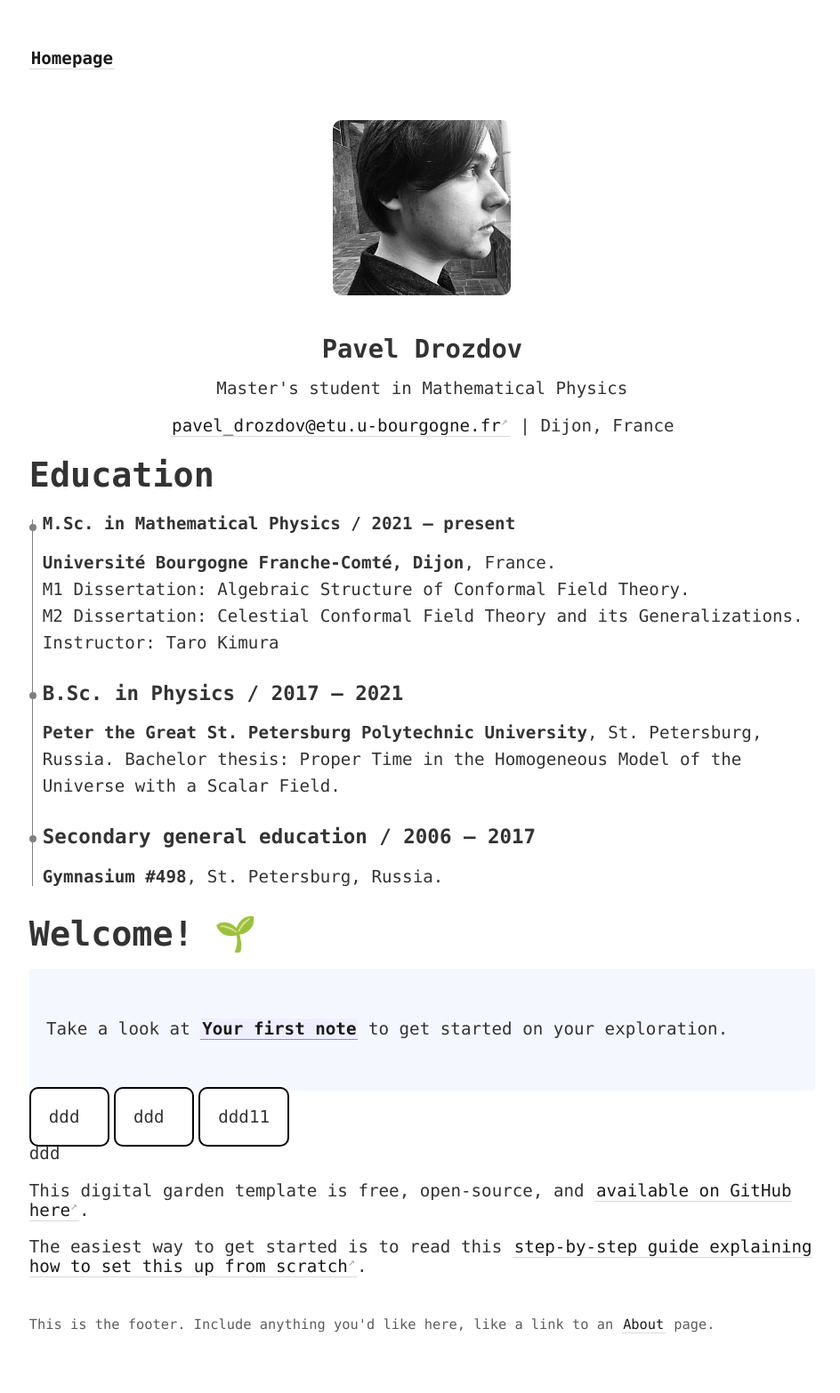
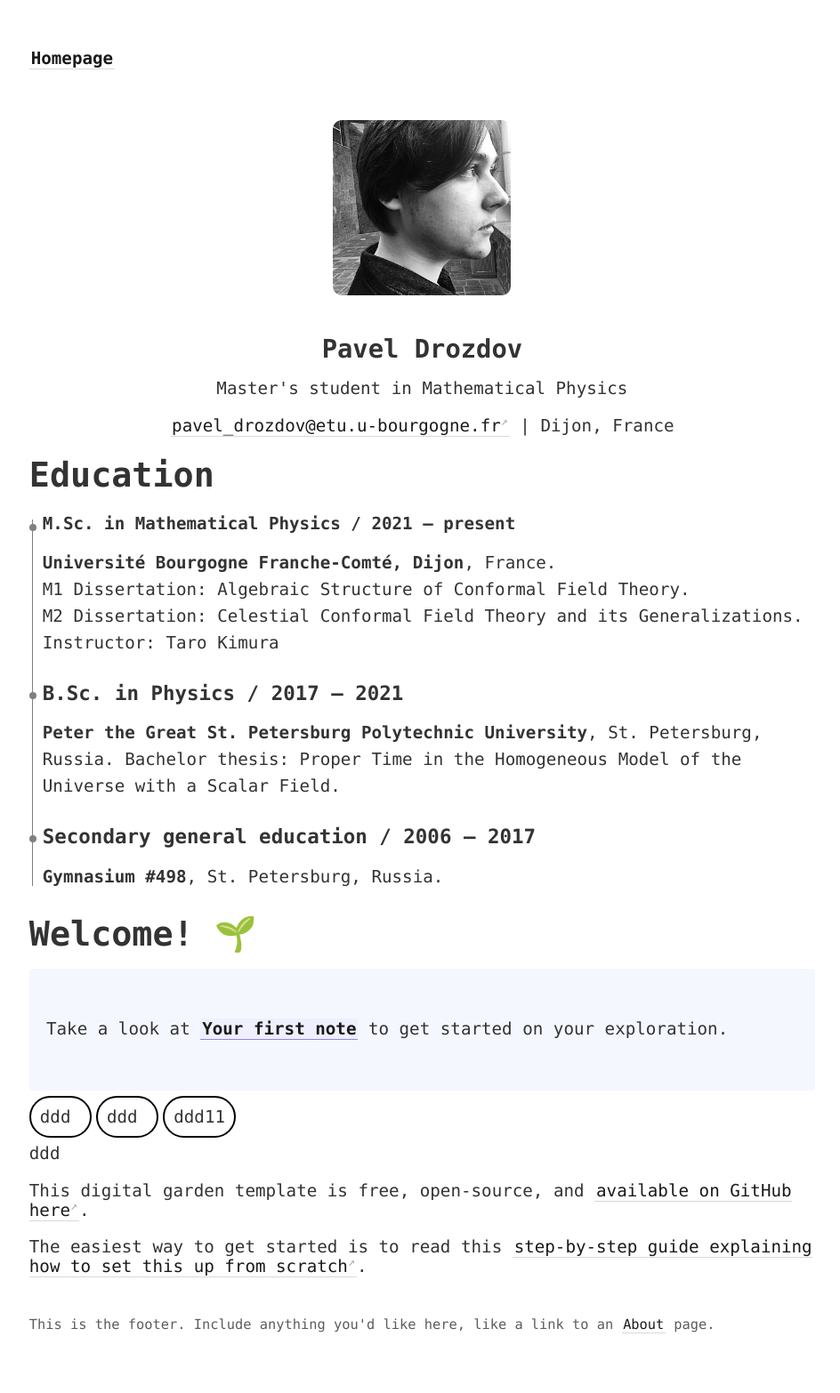
Before and after one commit to senseofeternity/drozdov, a Jekyll site: the page built from _pages/index.md, in a window 1280 px wide. Shown: the whole page at 89% size, without its empty margins (44-988 px from the left). Built offline with Jekyll 4.4.1, drawn with Linux system fonts in a browser that asks for light colours.

Commit message:
Update _style.scss

```diff
--- a/_sass/_style.scss
+++ b/_sass/_style.scss
@@ -186,9 +186,9 @@ ul{
 }
 
 #ip2 {
-    border-radius: 10px;
+    border-radius: 25px;
     border: 2px solid #000000;
-    padding: 20px;
+    padding: 10px;
    /* width: 200px; */
    /*  height: 12px;  */
     display:inline;
```
